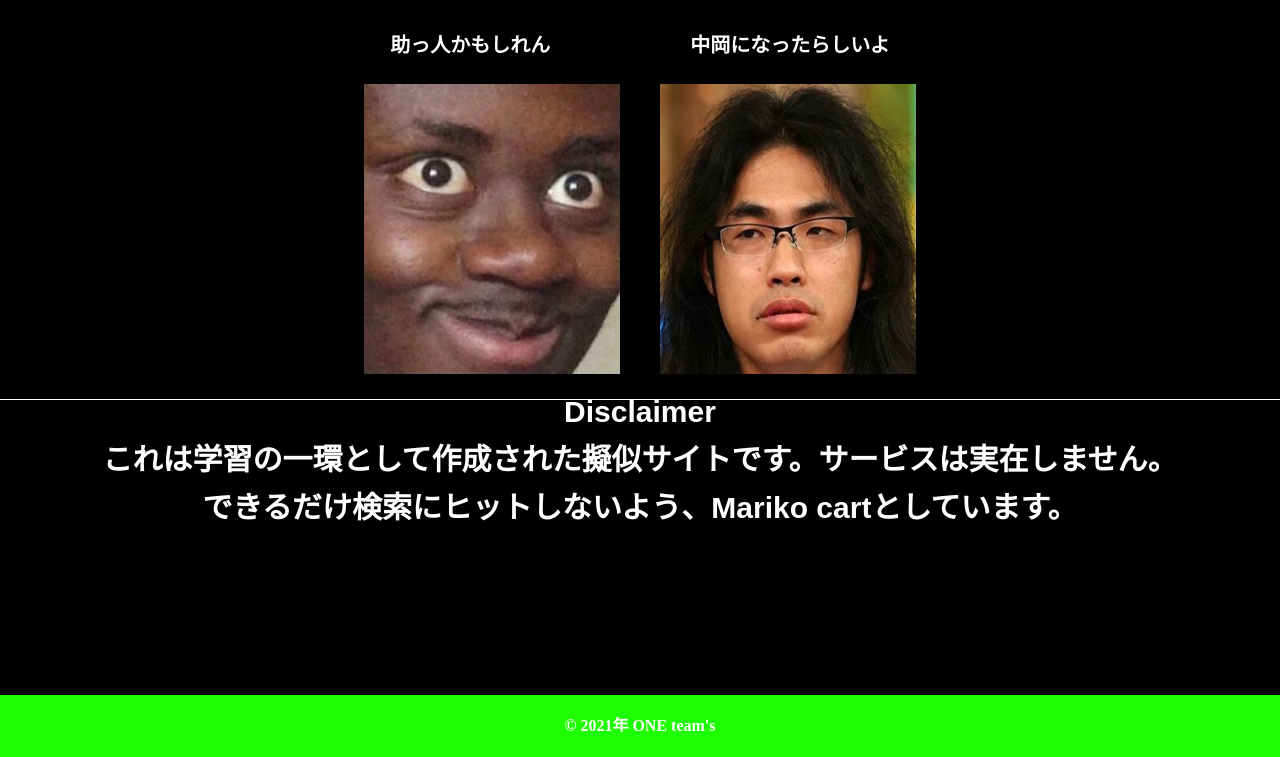
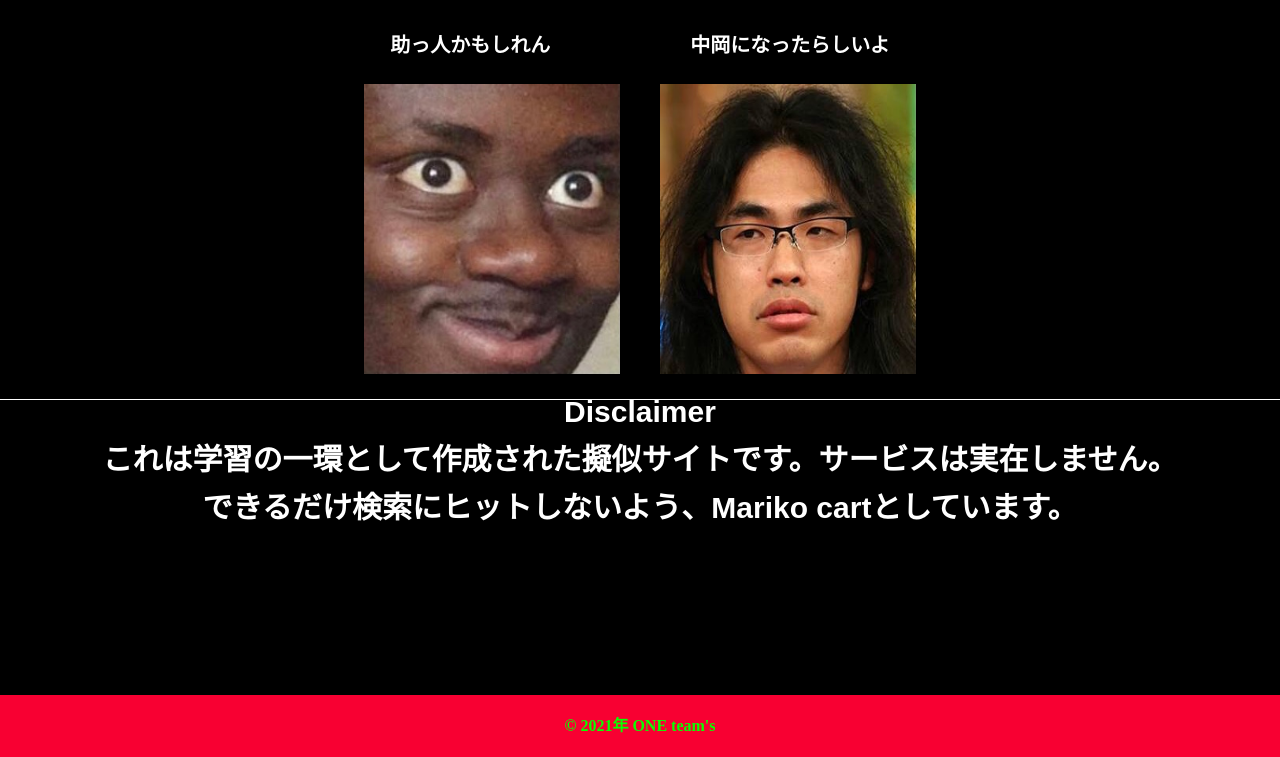
Before and after one commit to hirata423/First_Use_Github_HomePage, a plain HTML site: page index.html in a window 1280 px wide. Shown: the part 1948-2705 px from the top of the page. Drawn offline with Linux system fonts and the light colour scheme.

Commit message:
2-4commit

```diff
--- a/stylesheet.css
+++ b/stylesheet.css
@@ -132,12 +132,12 @@ img {
     }
 
 @media screen and (min-width: 600px) {
-    #footer{
-        background: rgb(30, 255, 0);
-    }
     /* タブレット用レイアウト 600px以上の範囲に収めるデザインはこの中に記述 */
     }
 
 @media screen and (min-width: 1025px) {
+    #footer{
+        color: rgb(9, 255, 0);
+    }
     /* PC用レイアウト 1,025px以上の範囲に収めるデザインはこの中に記述 */
     }
```
